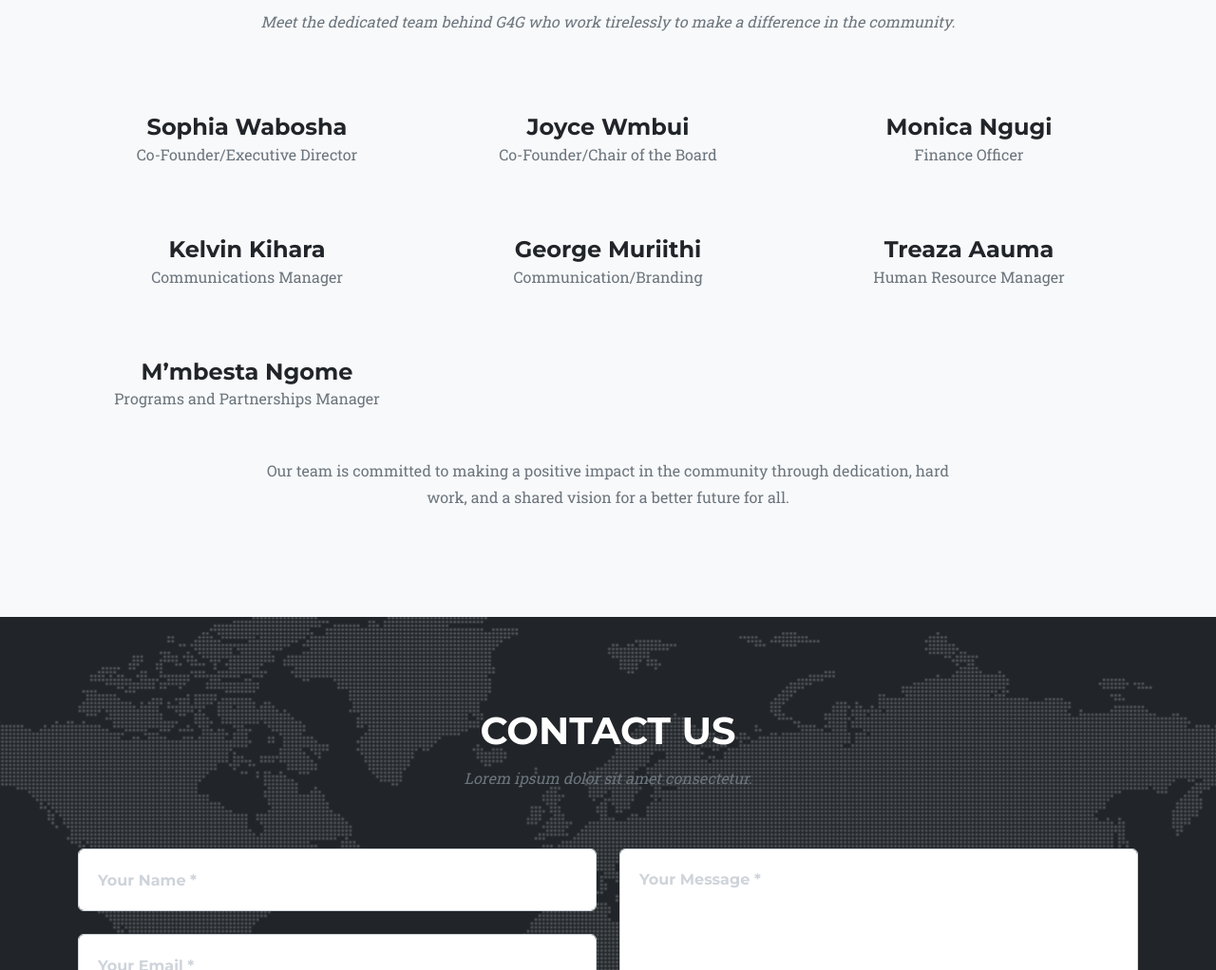
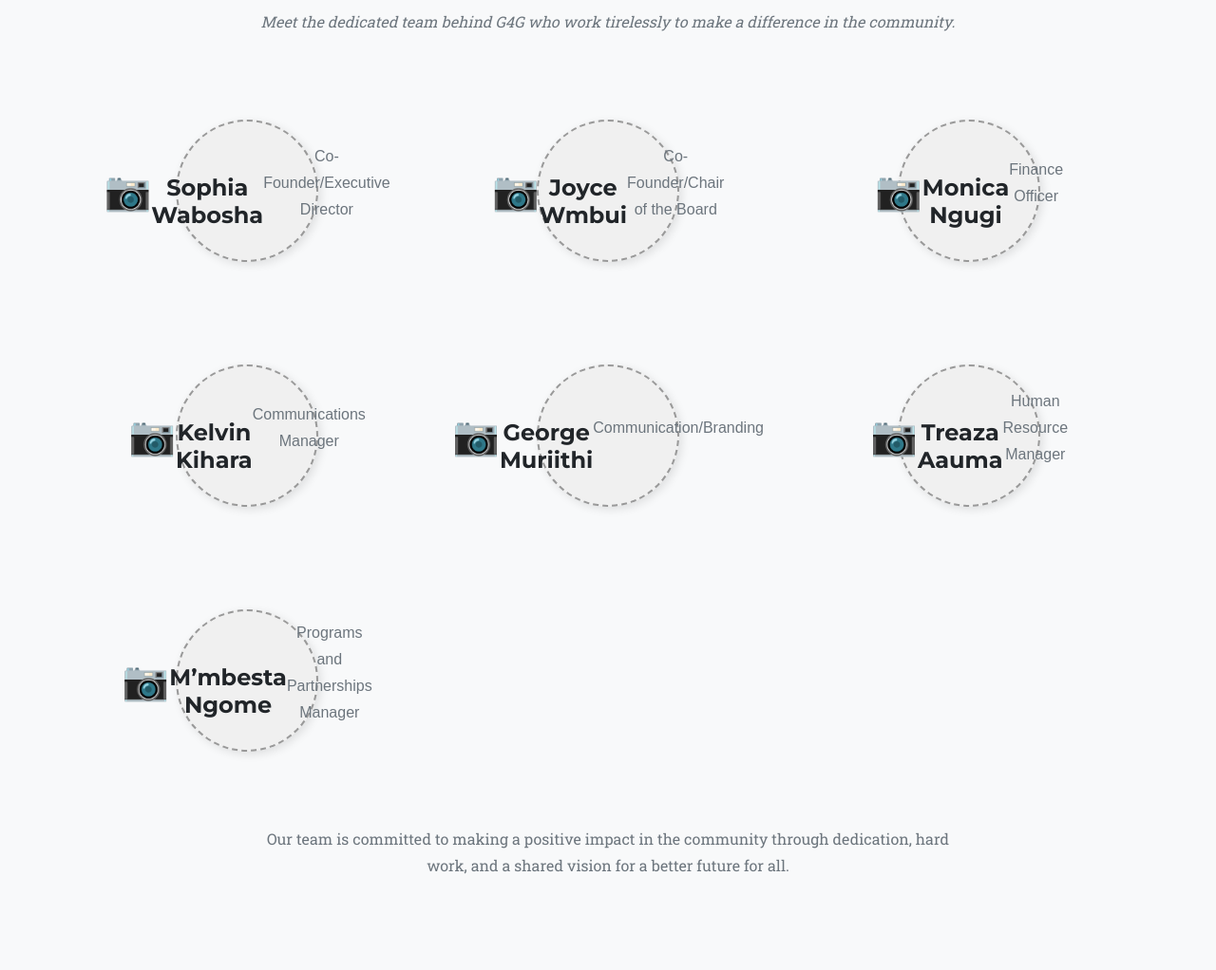
Before and after one commit to chrisachinga/giveforgood, a plain HTML site: page index.html in a window 1280 px wide. Shown: the part 4720-5742 px from the top of the page at 95% size. Drawn offline with nearby package versions, Linux system fonts and the light colour scheme.

Commit message:
added styles

```diff
--- /dev/null
+++ b/css/style2.css
@@ -0,0 +1,34 @@
+/* Styles for the team member image box */
+.image-box {
+    width: 150px;
+    height: 150px;
+    background-color: #f0f0f0;
+    border: 2px dashed #999;
+    border-radius: 50%; /* Makes it circular */
+    display: flex;
+    align-items: center;
+    justify-content: center;
+    margin: 10px auto;
+    box-shadow: 3px 3px 10px rgba(0, 0, 0, 0.1);
+    transition: transform 0.3s ease, box-shadow 0.3s ease;
+}
+
+/* Hover effect */
+.image-box:hover {
+    transform: scale(1.05);
+    box-shadow: 5px 5px 15px rgba(0, 0, 0, 0.2);
+}
+
+/* Placeholder icon */
+.image-box::before {
+    content: "📷"; /* Camera icon */
+    font-size: 40px;
+    color: #666;
+}
+
+/* General team member styling */
+.team-member {
+    text-align: center;
+    font-family: Arial, sans-serif;
+    padding: 20px;
+}
--- a/index.html
+++ b/index.html
@@ -84,6 +84,8 @@
     />
     <!-- Core theme CSS (includes Bootstrap)-->
     <link href="css/styles.css" rel="stylesheet" />
+    <link rel="stylesheet" href="css/style2.css">
+
   </head>
   <body id="page-top">
     <!-- Navigation-->
@@ -479,56 +481,71 @@
         <div class="row">
           <div class="col-lg-4">
             <div class="team-member">
+              <div class="image-box">
               <h4>Sophia Wabosha</h4>
               <p class="text-muted">
                 Co-Founder/Executive Director
               </p>
+              </div>
             </div>
           </div>
           <div class="col-lg-4">
             <div class="team-member">
+              <div class="image-box">
               <h4>Joyce Wmbui</h4>
               <p class="text-muted">
                 Co-Founder/Chair of the Board
               </p>
+              </div>
             </div>
           </div>
           <div class="col-lg-4">
             <div class="team-member">
+              <div class="image-box">
               <h4>Monica Ngugi</h4>
-              <p class="text-muted">Finance Officer</p>
+              <p class="text-muted">Finance Officer
+              </p>
+              </div>
             </div>
           </div>
           <div class="col-lg-4">
             <div class="team-member">
+              <div class="image-box">
               <h4>Kelvin Kihara</h4>
               <p class="text-muted">
                 Communications Manager
               </p>
+              </div>
             </div>
           </div>
           <div class="col-lg-4">
             <div class="team-member">
+              <div class="image-box">
               <h4>George Muriithi</h4>
               <p class="text-muted">
                 Communication/Branding
               </p>
+              </div>
             </div>
           </div>
           <div class="col-lg-4">
             <div class="team-member">
+              <div class="image-box">
               <h4>Treaza Aauma</h4>
               <p class="text-muted">
                 Human Resource Manager
               </p>
+              </div>
             </div>
           </div>
           <div class="col-lg-4">
             <div class="team-member">
+              <div class="image-box">
               <h4>M’mbesta Ngome</h4>
               <p class="text-muted">
                 Programs and Partnerships Manager
               </p>
+              </div>
             </div>
           </div>
         </div>
```
